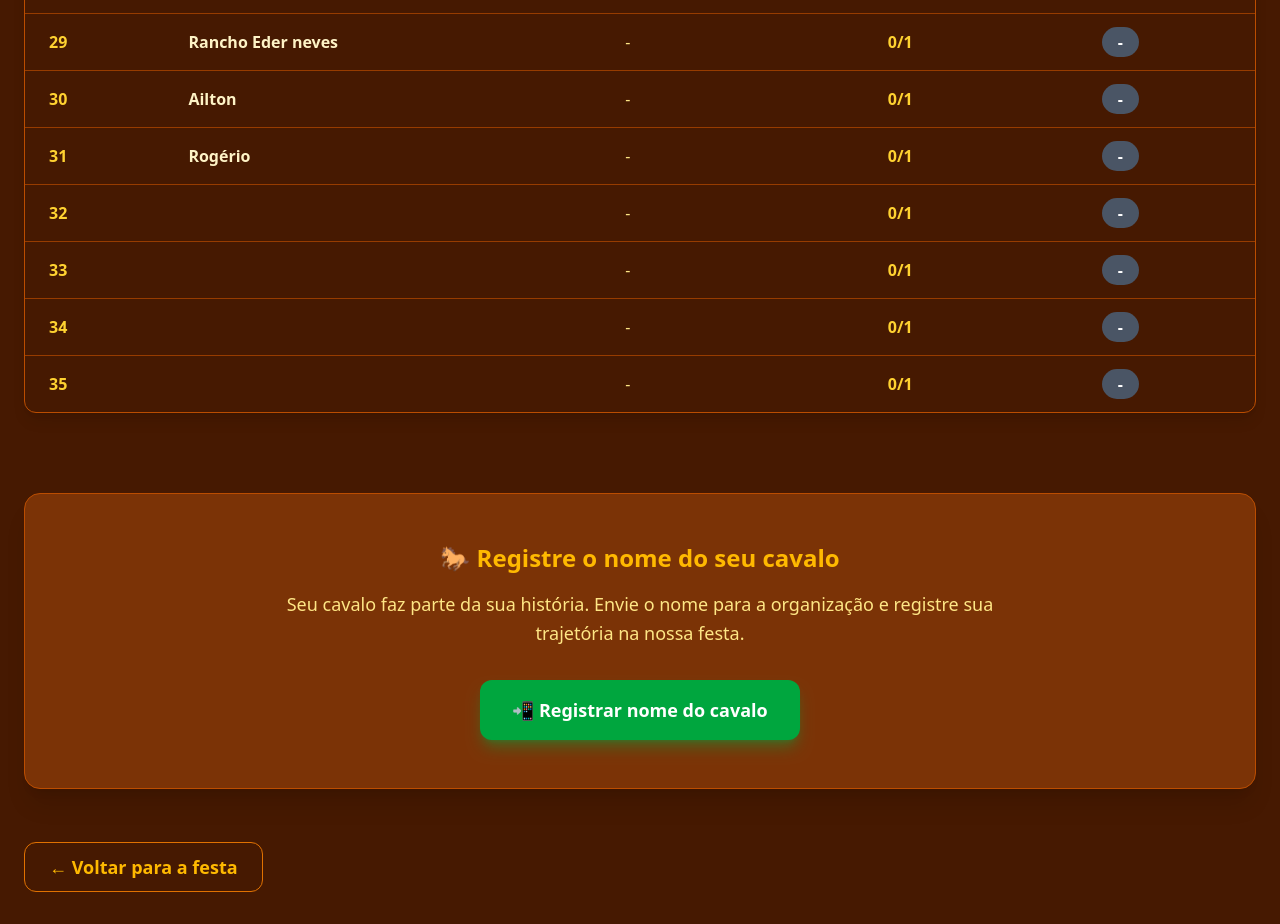
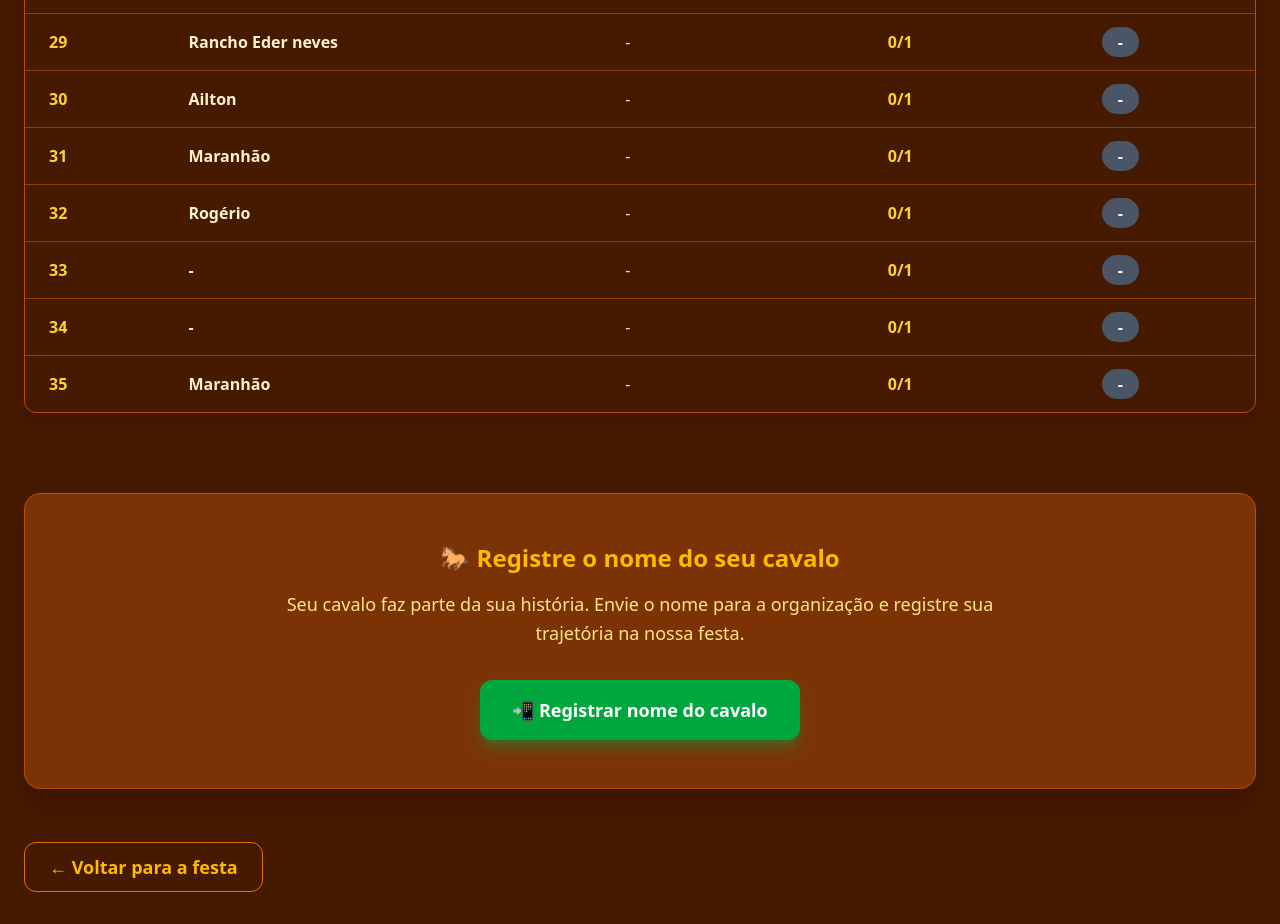
Before and after one commit to thaydionIA/vaquejada-hub, a Next.js app: page /eventos/rancho-pai-filho/participantes in a window 1280 px wide. Shown: the part 2400-3324 px from the top of the page. Built offline with nearby package versions, Linux system fonts and the light colour scheme.

Commit message:
- Participantes/Eventos:   2 Novas senhas adicionadas.

```diff
--- a/data/eventos.ts
+++ b/data/eventos.ts
@@ -17,7 +17,7 @@ export const eventos: Event[] = [
     ticketPrice: 150,
     ticketLimitPerRider: 3,
 
-    ticketsSold: 31, // 👈 SE FOR IGUAL totalTickets = ESGOTADO
+    ticketsSold: 33, // 👈 SE FOR IGUAL totalTickets = ESGOTADO
 
     participants: [
       { nome: "João Silva", cavalo: "Relâmpago" },
--- a/data/participantes.ts
+++ b/data/participantes.ts
@@ -253,6 +253,14 @@ export const participantes: Participante[] = [
   },
   {
     eventoSlug: "rancho-pai-filho", //#31
+    nome: "Maranhão",
+    cavalo: "-",
+    boisDerrubados: 0,
+    totalBois: 1,
+    status: "-",
+  },
+  {
+    eventoSlug: "rancho-pai-filho", //#32
     nome: "Rogério",
     cavalo: "-",
     boisDerrubados: 0,
@@ -260,16 +268,8 @@ export const participantes: Participante[] = [
     status: "-",
   },
   {
-    eventoSlug: "rancho-pai-filho", //#32
-    nome: "",
-    cavalo: "-",
-    boisDerrubados: 0,
-    totalBois: 1,
-    status: "-",
-  },
-  {
     eventoSlug: "rancho-pai-filho", //#33
-    nome: "",
+    nome: "-",
     cavalo: "-",
     boisDerrubados: 0,
     totalBois: 1,
@@ -277,7 +277,7 @@ export const participantes: Participante[] = [
   },
   {
     eventoSlug: "rancho-pai-filho", //#34
-    nome: "",
+    nome: "-",
     cavalo: "-",
     boisDerrubados: 0,
     totalBois: 1,
@@ -285,7 +285,7 @@ export const participantes: Participante[] = [
   },
   {
     eventoSlug: "rancho-pai-filho", //#35
-    nome: "",
+    nome: "Maranhão",
     cavalo: "-",
     boisDerrubados: 0,
     totalBois: 1,
```
